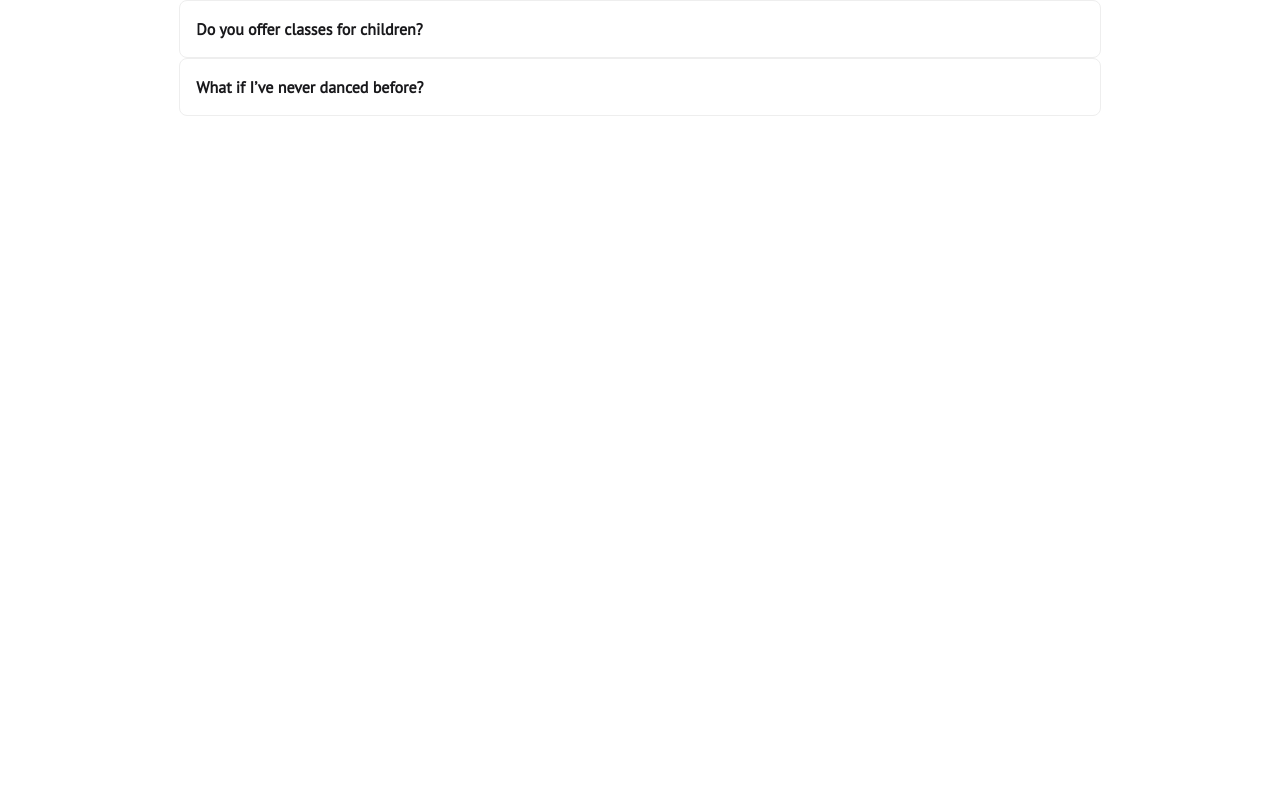
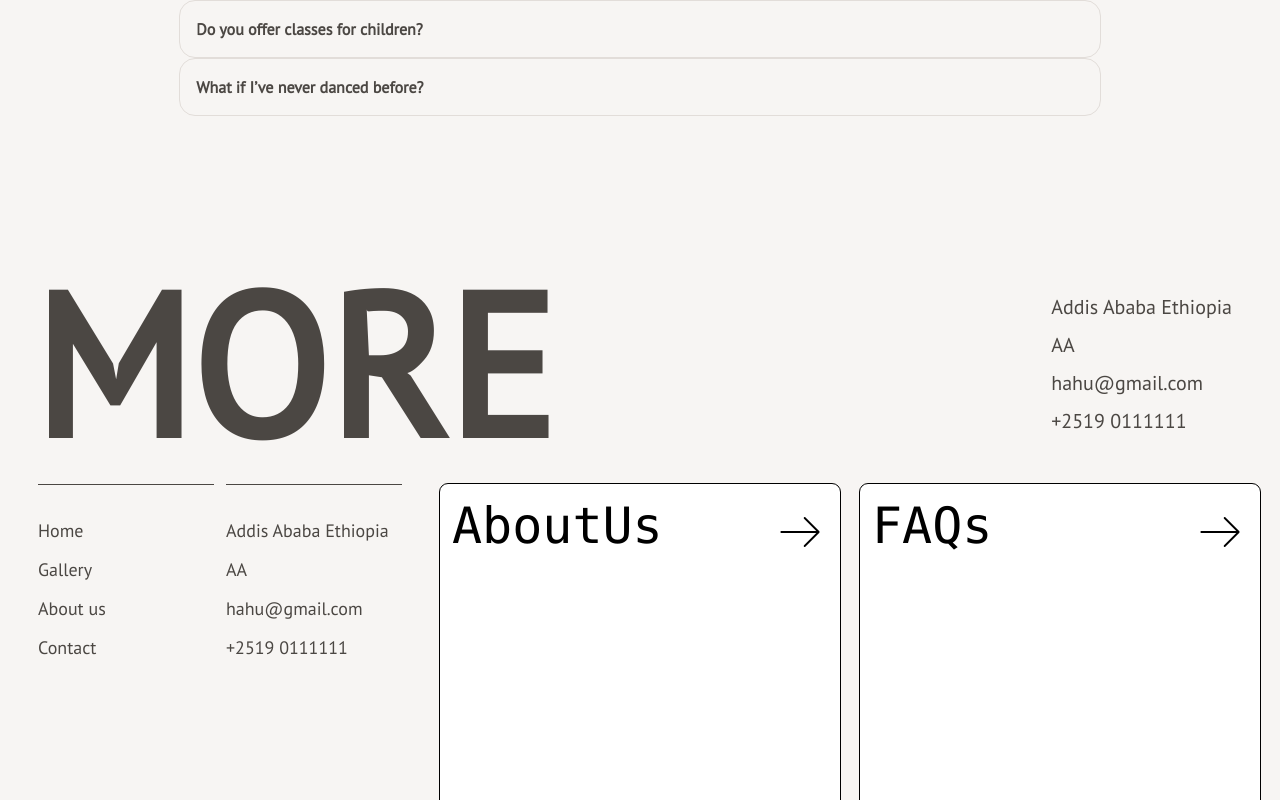
Before and after one commit to yohannesjo435/hahu_dance_studio, a Next.js app: page / in a window 1280 px wide. Shown: the part 3328-4128 px from the top of the page. Before the commit the page ends 3572 px from the top, so only its background shows below. Built offline with nearby package versions, Linux system fonts and the light colour scheme.

Commit message:
feat/update: change foote, change theme

```diff
--- a/src/app/globals.css
+++ b/src/app/globals.css
@@ -6,6 +6,9 @@
 }
 :root {
   scroll-behavior: smooth;
+}
+* {
+  box-sizing: border-box;
 }
 .split {
   opacity: 0;
--- a/src/app/layout.tsx
+++ b/src/app/layout.tsx
@@ -22,7 +22,7 @@ export default function RootLayout({
       <body className={`${ptSans.className} antialiased`}>
         <Header />
         {children}
-        {/* <Footer /> */}
+        <Footer />
       </body>
     </html>
   );
--- a/src/components/Faq.tsx
+++ b/src/components/Faq.tsx
@@ -2,7 +2,7 @@ import React from "react";
 
 const Faq = () => {
   return (
-    <div className="w-[80%] m-auto my-32">
+    <section id="faq" className="w-[80%] m-auto my-32">
       <h2 className="text-3xl py-8 pl-1">Freqently asked Questions. </h2>
 
       {accordion.map((item, i) => (
@@ -16,7 +16,7 @@ const Faq = () => {
           <div className="collapse-content text-sm">{item.text}</div>
         </div>
       ))}
-    </div>
+    </section>
   );
 };
 
--- a/src/components/Footer.tsx
+++ b/src/components/Footer.tsx
@@ -3,36 +3,88 @@ import Link from "next/link";
 
 const Footer = () => {
   return (
-    <div className=" flex items-end py-[10%] justify-center relative w-full h-96 bg-gray-800 mt-60 rounded-t-4xl">
-      <div className="absolute flex flex-col md:flex-row justify-around items-center top-[-30%] left-[50%] -translate-x-1/2 w-[70%] h-[60%] bg-blue-400 rounded-t-2xl">
-        <p className="text-3xl">Have a Good Day</p>
-
-        <div className="flex gap-3">
-          <button className="px-10 btn btn-neutral">Vist us</button>
-          <button className="px-10 btn btn-info">Contact Us</button>
-        </div>
+    <footer className="mt-20 p-5 h-[150vh] md:h-[90vh] gap-5 flex-1 flex flex-col">
+      <div className="w-full flex flex-col md:flex-row lg:px-7 lg:pl-3 justify-between items-center">
+        <h1 className="text-9xl md:text-[200px] font-bold">MORE</h1>
+        <ul className="text-[20px] grid gap-2">
+          <li>Addis Ababa Ethiopia</li>
+          <li>AA</li>
+          <li>hahu@gmail.com</li>
+          <li>+2519 0111111</li>
+        </ul>
       </div>
 
-      <div>
-        <nav className=" text-amber-100">
-          <p className="md:hidden underline mb-5 ">Links</p>
-          <ul className="flex flex-col md:flex-row gap-5 md:gap-7 text-[13px] md:text-[15px]">
-            {navLinks.map(
-              (item: { title: string; href: string }, i: number) => (
-                <li key={i}>
-                  <Link
-                    className="hover:font-[600] relative after:absolute after:w-0 after:h-[1px] after:bg-yellow-500  hover:after:w-full after:left-0 after:top-[120%] after:transition-all after:duration-300 cursor-pointer tracking-widest"
-                    href={item.href}
-                  >
-                    {item.title}
-                  </Link>
-                </li>
-              )
-            )}
+      <div className="flex-1 flex flex-col-reverse md:flex-row gap-5">
+        <div className="text-[14px] lg:text-[18px] px-3 flex flex-1 justify-around">
+          <nav className="flex flex-col gap-3">
+            <hr className="w-44 md:w-24 lg:w-44 mb-5" />
+            {navLinks.map(({ title, href }) => (
+              <Link key={title} href={href}>
+                {title}
+              </Link>
+            ))}
+          </nav>
+
+          <ul className="flex flex-col gap-3">
+            <hr className="w-44 md:w-24 lg:w-44 mb-5" />
+            <li>Addis Ababa Ethiopia</li>
+            <li>AA</li>
+            <li>hahu@gmail.com</li>
+            <li>+2519 0111111</li>
           </ul>
-        </nav>
+        </div>
+
+        <Link
+          href={"#aboutSection"}
+          className="p-3 flex flex-1 justify-between rounded-lg text-black bg-white font-mono text-3xl lg:text-[50px] outline-1"
+        >
+          <h1>AboutUs</h1>
+
+          <div className="h-max my-2 hover:-rotate-45 ease-in-out duration-150">
+            <svg
+              width="56"
+              height="100%"
+              viewBox="0 0 24 24"
+              fill="none"
+              xmlns="http://www.w3.org/2000/svg"
+            >
+              <path
+                d="M4 12H20M20 12L14 6M20 12L14 18"
+                stroke="black"
+                strokeWidth="0.8"
+                strokeLinecap="round"
+                strokeLinejoin="round"
+              />
+            </svg>
+          </div>
+        </Link>
+
+        <Link
+          href={"#faq"}
+          className="p-3 flex flex-1 justify-between rounded-lg text-black bg-white font-mono text-3xl lg:text-[50px] outline-1"
+        >
+          <h1>FAQs</h1>
+
+          <div className="h-max my-2 hover:-rotate-45 ease-in-out duration-150">
+            <svg
+              width="56"
+              height="100%"
+              viewBox="0 0 24 24"
+              fill="none"
+              xmlns="http://www.w3.org/2000/svg"
+            >
+              <path
+                d="M4 12H20M20 12L14 6M20 12L14 18"
+                stroke="black"
+                strokeWidth="0.8"
+                strokeLinecap="round"
+                strokeLinejoin="round"
+              />
+            </svg>
+          </div>
+        </Link>
       </div>
-    </div>
+    </footer>
   );
 };
 
--- a/src/components/Header.tsx
+++ b/src/components/Header.tsx
@@ -47,7 +47,7 @@ const textHoverVariants: Variants = {
 };
 
 const Header = () => {
-  const [theme, setTheme] = useState("light");
+  const [theme, setTheme] = useState("silk");
   const [menuIsActive, setMenuActive] = useState<boolean>(false);
   const [showMenuOnScroll, setShowMenuOnScroll] = useState<boolean>(false);
 
@@ -59,7 +59,7 @@ const Header = () => {
   }, []);
 
   const toggleTheme = () => {
-    const newTheme = theme === "abyss" ? "light" : "abyss";
+    const newTheme = theme === "abyss" ? "silk" : "abyss";
     setTheme(newTheme);
     localStorage.setItem("theme", newTheme);
   };
```
